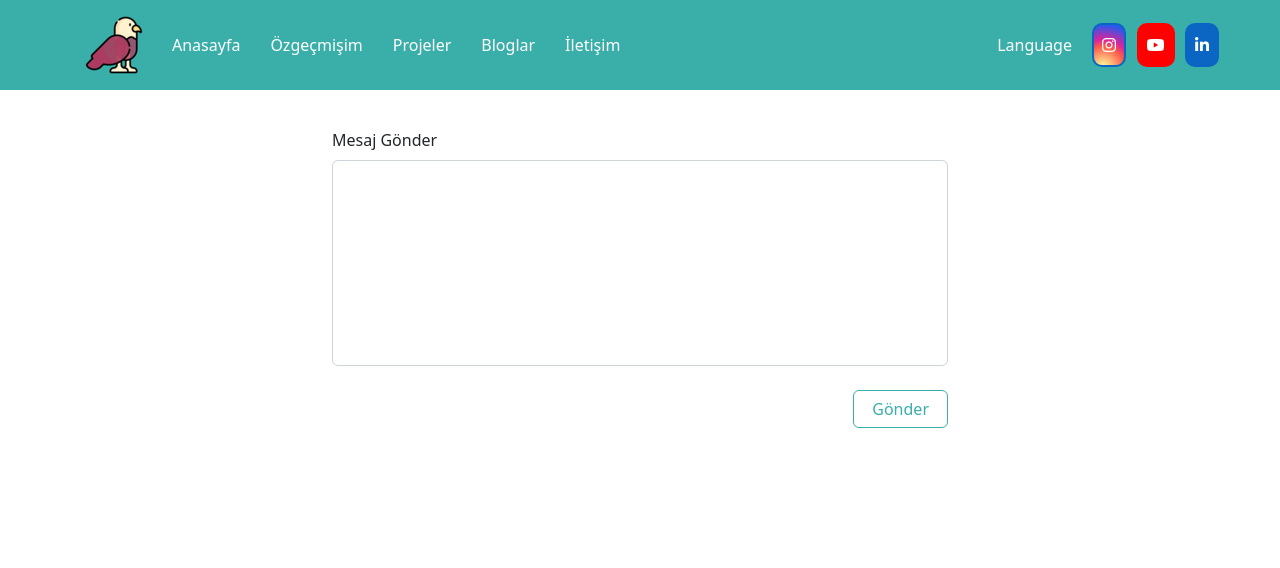
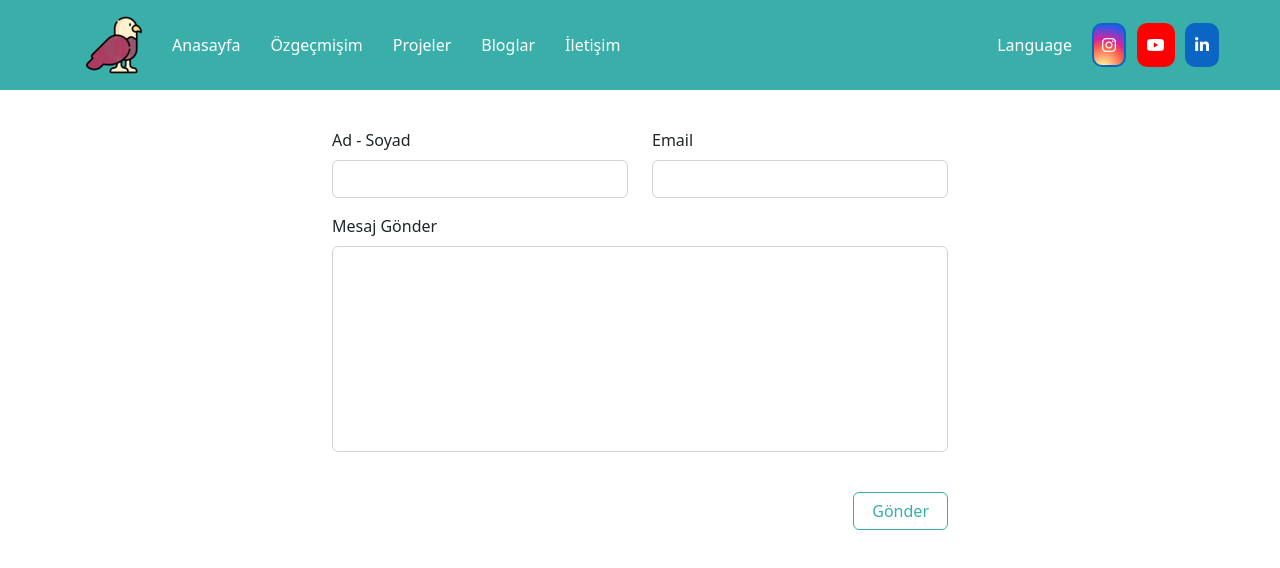
Before and after one commit to asmtttt/amfy-web-application, an Angular app: page /communication in a window 1280 px wide. Shown: the top 568 px of the page. Built offline with nearby package versions, Linux system fonts and the light colour scheme.

Commit message:
ISS #2 | Added send mail structure to communication page

```diff
--- a/src/app/app.module.ts
+++ b/src/app/app.module.ts
@@ -10,6 +10,7 @@ import { ProjectsComponent } from './projects/projects.component';
 import { HomeComponent } from './home/home.component';
 import { BlogsComponent } from './blogs/blogs.component';
 import { CommunicationComponent } from './communication/communication.component';
+import { ReactiveFormsModule } from '@angular/forms';
 
 
 @NgModule({
@@ -26,6 +27,7 @@ import { CommunicationComponent } from './communication/communication.component'
   imports: [
     BrowserModule,
     AppRoutingModule,
+    ReactiveFormsModule
   ],
   providers: [],
   bootstrap: [AppComponent]
--- a/src/app/communication/communication.component.html
+++ b/src/app/communication/communication.component.html
@@ -1,29 +1,44 @@
 <div class="container-fluid main">
-    <div class="row">
-        <div class="col-3">
-        </div>
-        <div class="col-6">
-            <label class="form-label" for="textAreaExample">Mesaj Gönder</label>
-            <textarea class="form-control" id="textAreaExample" rows="8"></textarea>
-        </div>
-        <div class="col-3">
-        </div>
-    </div>
-    <br>
-    <div class="row">
-        <div class="col-3">
-        </div>
-        <div class="col-6">
-            <div class="row">
-                <div class="col-4"></div>
-                <div class="col-4"></div>
-                <div class="col-4">
-                    <button type="button" class="btn btn-outline-danger">Gönder</button>
+    <form [formGroup]="communicationForm" (ngSubmit)="onSubmit()">
+        <div class="row">
+            <div class="col-3"></div>
+            <div class="form-group col-3">
+                <label class="form-label" for="name-surname">Ad - Soyad</label>
+                <input class="form-control name-surname-input" [ngClass]="{ 'is-invalid': submitted && f.namesurname.errors }" formControlName="namesurname" type="email" autocapitalize="word">
+                <div *ngIf="submitted && f.namesurname.errors" class="invalid-feedback">
+                    <div *ngIf="f.namesurname.errors.required">Bu alan boş bırakılamaz!</div>
                 </div>
             </div>
-
+            <div class="form-group col-3">
+                <label>Email</label>
+                <input type="text" formControlName="email" class="form-control" [ngClass]="{ 'is-invalid': submitted && f.email.errors }" />
+                <div *ngIf="submitted && f.email.errors" class="invalid-feedback">
+                    <div *ngIf="f.email.errors.required">Bu alan boş bırakılamaz!</div>
+                    <div *ngIf="f.email.errors.email">Lütfen geçerli bir e-posta adresi giriniz!</div>
+                </div>
+            </div>
+            <div class="col-3"></div>
         </div>
-        <div class="col-3">
+        <div class="row">
+            <div class="col-3">
+            </div>
+            <div class="form-group col-6">
+                <label class="form-label" for="mail-text">Mesaj Gönder</label>
+                <textarea class="form-control" id="textAreaExample" rows="8" [ngClass]="{ 'is-invalid': submitted && f.message.errors }" formControlName="message"></textarea>
+                <div *ngIf="submitted && f.message.errors" class="invalid-feedback">
+                    <div *ngIf="f.message.errors.required">Bu alan boş bırakılamaz!</div>
+                </div>
+            </div>
+            <div class="col-3">
+            </div>
+            <br>
+            <div class="col-7"></div>
+            <div class="col-2 form-group">
+                <br>
+                <button class="btn btn-outline-danger btn-block">Gönder</button>
+            </div>
+            <div class="col-3"></div>
         </div>
-    </div>
+        <br>
+    </form>
 </div>
--- a/src/app/communication/communication.component.scss
+++ b/src/app/communication/communication.component.scss
@@ -40,3 +40,7 @@ textarea {
 .row {
     margin-top: auto;
 }
+
+.name-surname-input {
+    text-transform: capitalize;
+  }
--- a/src/app/communication/communication.component.ts
+++ b/src/app/communication/communication.component.ts
@@ -1,4 +1,5 @@
 import { Component, OnInit } from '@angular/core';
+import { FormBuilder, FormControl, FormGroup, Validators } from '@angular/forms';
 
 @Component({
   selector: 'app-communication',
@@ -6,10 +7,51 @@ import { Component, OnInit } from '@angular/core';
   styleUrls: ['./communication.component.scss']
 })
 export class CommunicationComponent implements OnInit {
+  communicationForm: FormGroup = new FormGroup({
+    'fullName': new FormControl('', [
+      Validators.required,
+      Validators.minLength(3),
+      Validators.maxLength(50)
+    ]),
+    'email': new FormControl('', [
+      Validators.required,
+      Validators.email
+    ]),
+    'message': new FormControl('', [
+      Validators.required,
+      Validators.minLength(10),
+      Validators.maxLength(500)
+    ])
+  });  submitted = false;
 
-  constructor() { }
+  constructor(private formBuilder: FormBuilder) { }
 
   ngOnInit(): void {
+
+    this.communicationForm = this.formBuilder.group({
+      namesurname: ['', [Validators.required]],
+      email: ['', [Validators.required, Validators.email,Validators.pattern('^[a-z0-9._%+-]+@[a-z0-9.-]+\\.[a-z]{2,4}$')]],
+      message: ['', [Validators.required]],
+
+  });
   }
 
+
+
+ // convenience getter for easy access to form fields
+ get f() { return this.communicationForm.controls; }
+
+ onSubmit() {
+     this.submitted = true;
+
+     // eğer validasyonlar sağlanmaz ise metot burada bitiyor
+     if (this.communicationForm.invalid) {
+         return;
+     }
+
+     // eğer sağlanırsa alt satırdaki kodlar çalışır
+
+     alert('SUCCESS!! :-)\n\n' + JSON.stringify(this.communicationForm.value))
+ }
+
 }
```
